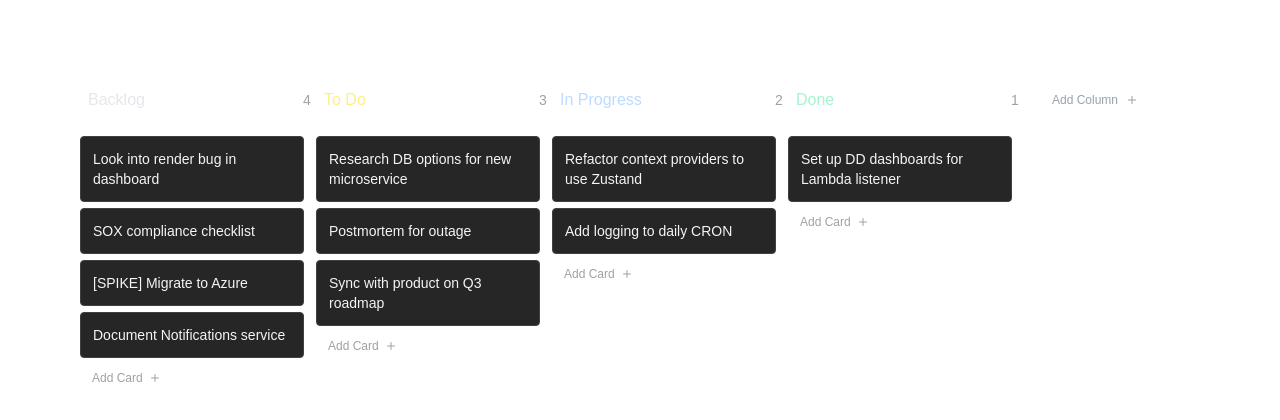
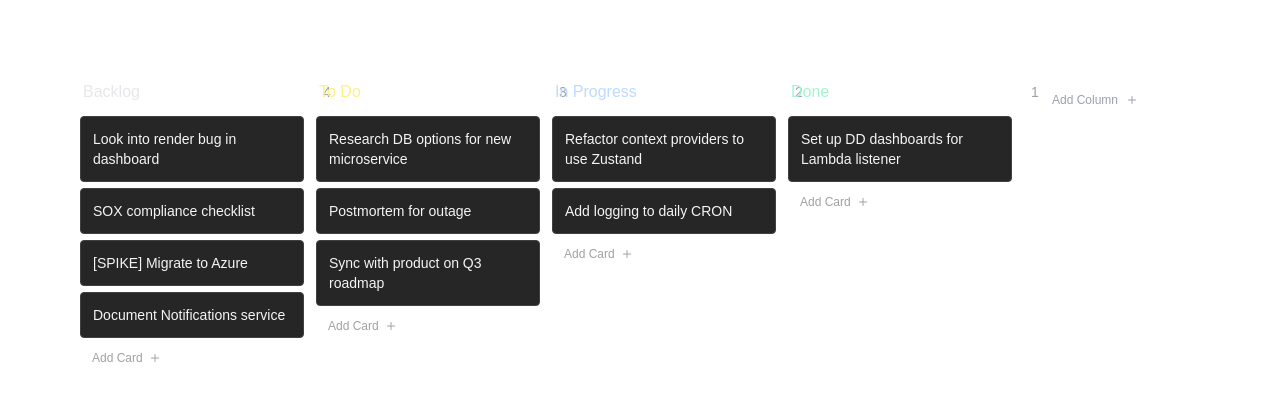
Before and after one commit to NZpatelK/KanStack, a Next.js app: page / in a window 1280 px wide. Shown: the top 420 px of the page. Built offline with nearby package versions, Linux system fonts and the light colour scheme.

Commit message:
add grip button

```diff
--- a/src/app/components/Column.tsx
+++ b/src/app/components/Column.tsx
@@ -2,8 +2,8 @@ import { Dispatch, SetStateAction, useState, DragEvent } from "react";
 import Card from "./Card";
 import AddCard from "./AddCard";
 import DropIndicator from "./DropIndicator";
-import { clear } from "console";
-import { FaTrash } from "react-icons/fa";
+import { LuGripVertical } from "react-icons/lu";
+import { motion, Variants } from "framer-motion";
 
 interface ColumnProps {
     title: string;
@@ -119,19 +119,42 @@ export default function Column({ title, headingColor, column, cards, setCards, h
         clearHighlights();
     }
 
+    const gripVariants: Variants = {
+        initial: { x: -25 },
+        hover: {
+            x: 0,
+            transition: {
+                duration: 0.3,
+                ease: [0.42, 0, 0.58, 1], // Equivalent to easeInOut
+            },
+        },
+    };
+
+
 
     return (
         <div className="w-56 shrink-0">
-            <div className="mb-3 flex items-center justify-between">
-                {/* <h3 className={`font-medium ${headingColor}`}>{title}</h3> */}
-                <input
-                    type="text"
-                    value={title}
-                    onChange={(e) => handleChangeTitle(column, e.target.value)}
-                    className={`p-2 rounded font-medium bg-transparent border-none outline-none focus:bg-violet-400/20 focus:outline focus:outline-violet-400 focus:ring-2 focus:ring-violet-400 ${headingColor}`}
-                />
+            <div className="relative mb-2 flex items-center justify-between px-1">
+                <motion.div
+                    initial="initial"
+                    whileHover="hover"
+                    className="group flex items-center"
+                    variants={gripVariants}
+                >
+                    <LuGripVertical className="text-neutral-400 opacity-0 group-hover:opacity-100 cursor-grab transition duration-300 active:cursor-grabbing" />
 
-                <span className="rounded text-sm text-neutral-400">{filteredCards.length}</span>
+                    <input
+                        type="text"
+                        value={title}
+                        onChange={(e) => handleChangeTitle(column, e.target.value)}
+                        className={`pl-2 pr-2 rounded font-medium bg-transparent border-none outline-none focus:bg-violet-400/20 focus:outline focus:outline-violet-400 focus:ring-2 focus:ring-violet-400 ${headingColor}`}
+                    />
+                </motion.div>
+
+                {/* Card count */}
+                <span className="rounded text-sm text-neutral-400">
+                    {filteredCards.length}
+                </span>
             </div>
             <div
                 onDragOver={handleDragOver}
--- a/src/app/components/board.tsx
+++ b/src/app/components/board.tsx
@@ -2,7 +2,6 @@
 import { useState } from "react";
 import Column from "./Column";
 import { LIST_DATA } from "@/lib/data/listData";
-import BurnBarrel from "./BurnBarrel";
 import { FiPlus } from "react-icons/fi";
 
 interface ColumnProps {
@@ -67,7 +66,6 @@ export default function Board() {
                 <button onClick={handleCreateNewColumn} className="flex items-center p-2 text-xs text-nowrap text-gray-400  mt-1 mx-5 hover:text-gray-300"><span className="mr-2">Add Column</span> <FiPlus /></button>
             </div>
 
-            {/* <BurnBarrel setCards={setCards} /> */}
         </div>
     );
 }
```
